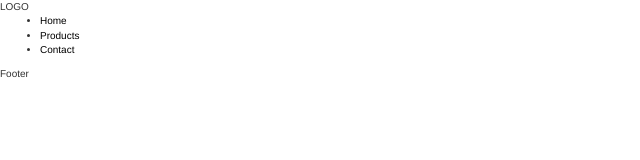
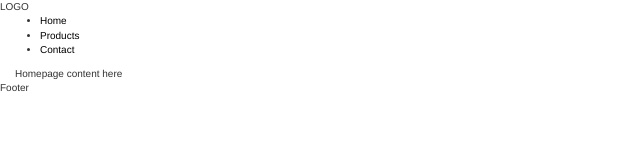
Before and after one commit to jjadeseravla/react-website, a React (Create React App) app in the folder react-website/: page / in a window 1280 px wide. Shown: the top 160 px of the page, without its empty margins (0-640 px from the left). Built offline with nearby package versions, Linux system fonts and the light colour scheme.

Commit message:
add homepage to app.js

```diff
--- a/react-website/src/App.js
+++ b/react-website/src/App.js
@@ -11,6 +11,7 @@ class App extends Component {
     return (
       <div className="App">
         <Header />
+          <Homepage />
         <Footer />
       </div>
     );
--- a/react-website/src/components/pages/homePage.js
+++ b/react-website/src/components/pages/homePage.js
@@ -3,7 +3,7 @@ import React, { Component } from 'react';
 class Homepage extends Component {
   render() {
     return (
-      <div className="wrap">
+      <div className="container-fluid">
 
         Homepage content here
       </div>
```
